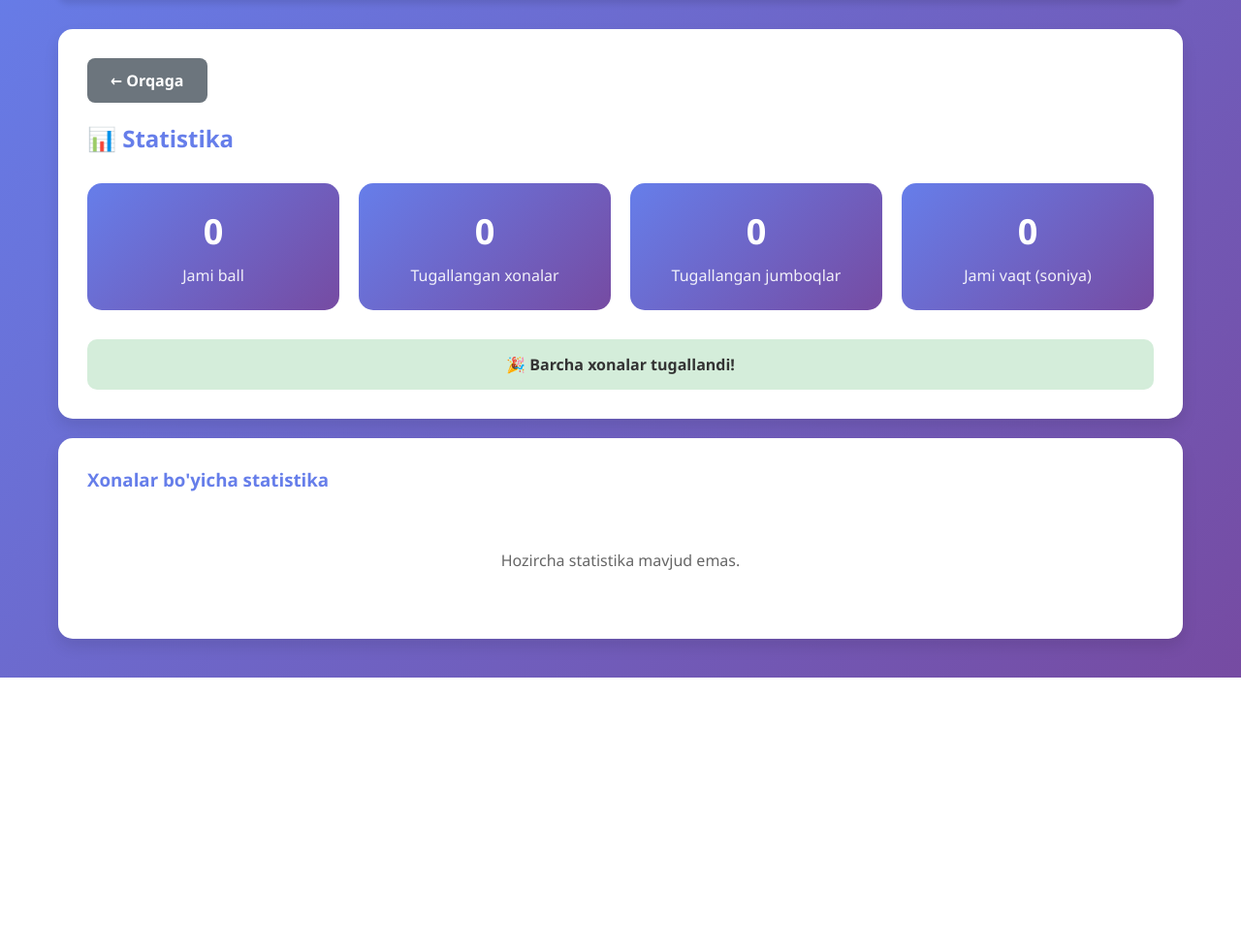
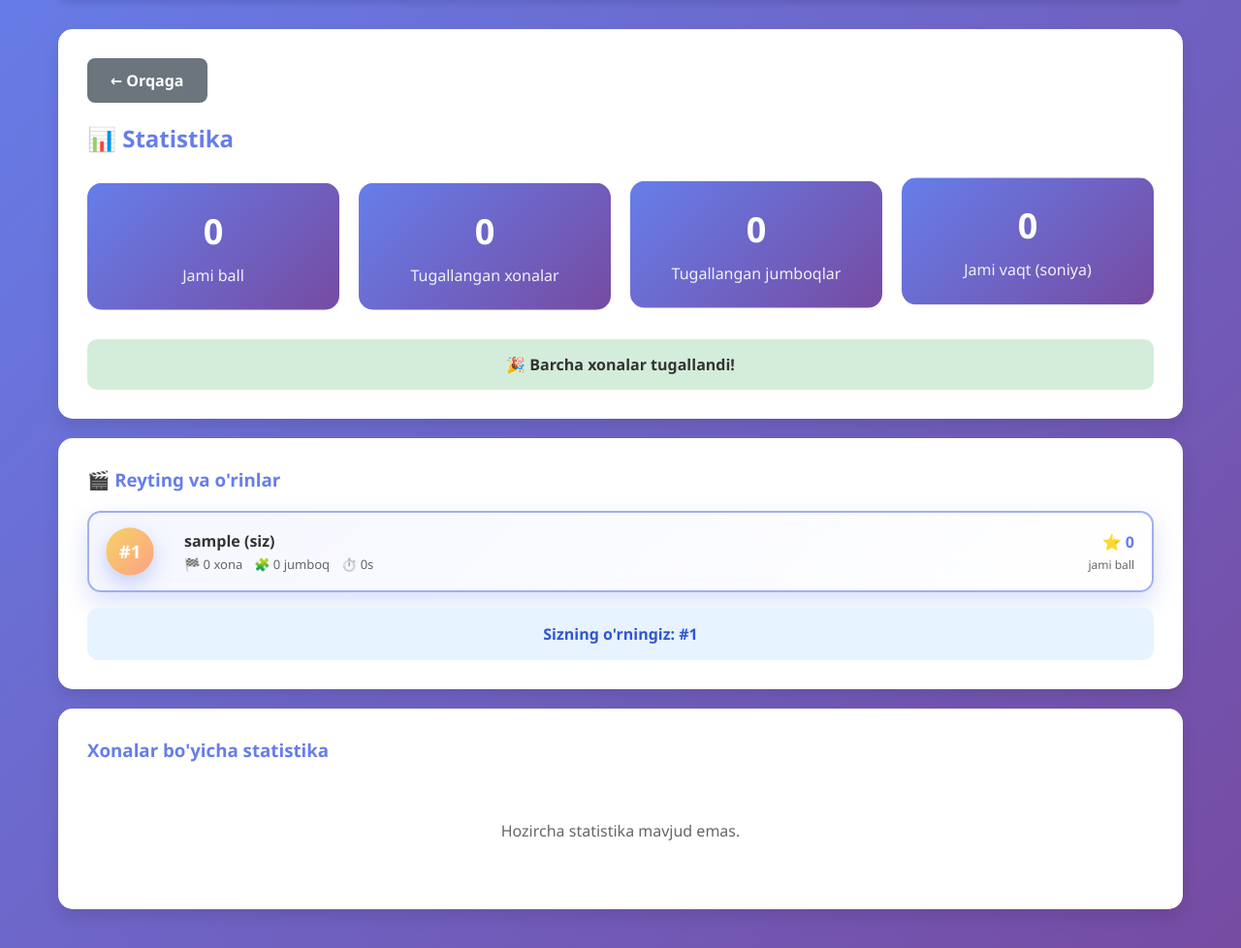
Before and after one commit to burievmustafo/Virtual-Escape-Room, a Django app: page /statistics/ in a window 1280 px wide. Shown: the part 102-1080 px from the top of the page at 97% size. Before the commit the page ends 801 px from the top, so only its background shows below. Run offline with Django 4.2, Linux system fonts and the light colour scheme; the visitor is signed in with stand-in values (Sample User, id 1); data comes from the database, SQL or seed files in the repository; data that the repository does not hold is empty.

Commit message:
statistics

```diff
--- a/game/views.py
+++ b/game/views.py
@@ -7,7 +7,7 @@
 from django.views.decorators.http import require_http_methods
 from django.views.decorators.csrf import ensure_csrf_cookie
 from django.utils import timezone
-from django.db.models import Sum
+from django.db.models import Sum, Q
 from datetime import datetime
 import json
 
@@ -295,9 +295,21 @@
             'time': room_time,
         })
 
+    leaderboard = UserStatistics.objects.select_related('user').order_by(
+        '-total_score', 'total_time', 'user__username'
+    )[:10]
+
+    higher_rank_count = UserStatistics.objects.filter(
+        Q(total_score__gt=stats.total_score) |
+        Q(total_score=stats.total_score, total_time__lt=stats.total_time) |
+        Q(total_score=stats.total_score, total_time=stats.total_time, user__username__lt=request.user.username)
+    ).count()
+
     context = {
         'stats': stats,
         'completed_progress': completed_progress[:20],  # Oxirgi 20 ta
         'room_stats': room_stats,
+        'leaderboard': leaderboard,
+        'current_rank': higher_rank_count + 1,
     }
     return render(request, 'game/statistics.html', context)
--- a/templates/game/statistics.html
+++ b/templates/game/statistics.html
@@ -1,6 +1,175 @@
 {% extends 'base.html' %}
 
 {% block title %}Statistika - Jumboq O'yini{% endblock %}
+
+{% block extra_css %}
+<style>
+    .stats-grid .stat-card {
+        animation: floatUpDown 3.2s ease-in-out infinite;
+    }
+
+    .stats-grid .stat-card:nth-child(2) {
+        animation-delay: 0.4s;
+    }
+
+    .stats-grid .stat-card:nth-child(3) {
+        animation-delay: 0.8s;
+    }
+
+    .stats-grid .stat-card:nth-child(4) {
+        animation-delay: 1.2s;
+    }
+    .leaderboard {
+        display: grid;
+        gap: 12px;
+    }
+
+    .leaderboard-item {
+        position: relative;
+        background: linear-gradient(135deg, #f5f7ff 0%, #ffffff 100%);
+        border: 1px solid rgba(102, 126, 234, 0.15);
+        border-radius: 14px;
+        padding: 16px 18px;
+        display: grid;
+        grid-template-columns: 64px 1fr auto;
+        align-items: center;
+        gap: 16px;
+        overflow: hidden;
+        animation: floatIn 0.6s ease both;
+        animation-delay: var(--delay, 0ms);
+    }
+
+    [data-theme="dark"] .leaderboard-item {
+        background: linear-gradient(135deg, #2a2a4a 0%, #232340 100%);
+        border-color: rgba(160, 180, 255, 0.2);
+    }
+
+    .leaderboard-item::after {
+        content: '';
+        position: absolute;
+        inset: 0;
+        background: linear-gradient(120deg, transparent 0%, rgba(255, 255, 255, 0.5) 45%, transparent 70%);
+        transform: translateX(-100%);
+        animation: shimmer 3.2s ease-in-out infinite;
+        pointer-events: none;
+    }
+
+    [data-theme="dark"] .leaderboard-item::after {
+        background: linear-gradient(120deg, transparent 0%, rgba(160, 180, 255, 0.2) 45%, transparent 70%);
+    }
+
+    .leaderboard-rank {
+        width: 48px;
+        height: 48px;
+        border-radius: 50%;
+        background: linear-gradient(135deg, #667eea 0%, #764ba2 100%);
+        color: white;
+        display: grid;
+        place-items: center;
+        font-weight: 700;
+        font-size: 18px;
+        box-shadow: 0 8px 20px rgba(102, 126, 234, 0.35);
+        animation: pulse 2.4s ease-in-out infinite;
+    }
+
+    .leaderboard-item.top-1 .leaderboard-rank {
+        background: linear-gradient(135deg, #f6d365 0%, #fda085 100%);
+    }
+
+    .leaderboard-item.top-2 .leaderboard-rank {
+        background: linear-gradient(135deg, #cfd9df 0%, #e2ebf0 100%);
+        color: #4a4a4a;
+    }
+
+    .leaderboard-item.top-3 .leaderboard-rank {
+        background: linear-gradient(135deg, #d299c2 0%, #fef9d7 100%);
+        color: #4a4a4a;
+    }
+
+    .leaderboard-name {
+        font-weight: 700;
+        color: var(--text-primary);
+        font-size: 16px;
+    }
+
+    .leaderboard-meta {
+        font-size: 13px;
+        color: var(--text-secondary);
+        margin-top: 4px;
+        display: flex;
+        gap: 12px;
+        flex-wrap: wrap;
+    }
+
+    .leaderboard-score {
+        font-weight: 700;
+        color: #667eea;
+        font-size: 16px;
+        text-align: right;
+    }
+
+    .leaderboard-score small {
+        display: block;
+        font-size: 12px;
+        color: var(--text-secondary);
+        font-weight: 500;
+        margin-top: 4px;
+    }
+
+    .leaderboard-item.is-you {
+        border: 2px solid rgba(102, 126, 234, 0.6);
+        box-shadow: 0 10px 24px rgba(102, 126, 234, 0.25);
+    }
+
+    .leaderboard-highlight {
+        background: #e7f3ff;
+        border-radius: 12px;
+        padding: 16px 20px;
+        margin-top: 16px;
+        text-align: center;
+        font-weight: 600;
+        color: #3056d3;
+        animation: pop 0.6s ease both;
+    }
+
+    [data-theme="dark"] .leaderboard-highlight {
+        background: rgba(160, 180, 255, 0.15);
+        color: #a0b4ff;
+    }
+
+    @keyframes floatIn {
+        from {
+            opacity: 0;
+            transform: translateY(18px) scale(0.98);
+        }
+        to {
+            opacity: 1;
+            transform: translateY(0) scale(1);
+        }
+    }
+
+    @keyframes shimmer {
+        0% { transform: translateX(-120%); }
+        55% { transform: translateX(120%); }
+        100% { transform: translateX(120%); }
+    }
+
+    @keyframes pulse {
+        0%, 100% { transform: scale(1); }
+        50% { transform: scale(1.06); }
+    }
+
+    @keyframes pop {
+        from { opacity: 0; transform: translateY(8px); }
+        to { opacity: 1; transform: translateY(0); }
+    }
+
+    @keyframes floatUpDown {
+        0%, 100% { transform: translateY(0); }
+        50% { transform: translateY(-8px); }
+    }
+</style>
+{% endblock %}
 
 {% block content %}
 <div class="card">
@@ -36,6 +205,42 @@
             <strong>🎉 Barcha xonalar tugallandi!</strong>
         </div>
     {% endif %}
+</div>
+
+<div class="card">
+    <h3 style="color: #667eea; margin-bottom: 20px;">🎬 Reyting va o'rinlar</h3>
+
+    <div class="leaderboard">
+        {% for entry in leaderboard %}
+            <div class="leaderboard-item {% if forloop.counter <= 3 %}top-{{ forloop.counter }}{% endif %} {% if entry.user_id == user.id %}is-you{% endif %}"
+                 style="--delay: {{ forloop.counter0|add:1 }}00ms;">
+                <div class="leaderboard-rank">#{{ forloop.counter }}</div>
+                <div>
+                    <div class="leaderboard-name">
+                        {{ entry.user.username }}
+                        {% if entry.user_id == user.id %} (siz){% endif %}
+                    </div>
+                    <div class="leaderboard-meta">
+                        <span>🏁 {{ entry.rooms_completed }} xona</span>
+                        <span>🧩 {{ entry.puzzles_completed }} jumboq</span>
+                        <span>⏱️ {{ entry.total_time }}s</span>
+                    </div>
+                </div>
+                <div class="leaderboard-score">
+                    ⭐ {{ entry.total_score }}
+                    <small>jami ball</small>
+                </div>
+            </div>
+        {% empty %}
+            <p style="text-align: center; color: #666; padding: 40px;">
+                Hozircha reyting ma'lumotlari yo'q.
+            </p>
+        {% endfor %}
+    </div>
+
+    <div class="leaderboard-highlight">
+        Sizning o'rningiz: <strong>#{{ current_rank }}</strong>
+    </div>
 </div>
 
 <div class="card">
```
